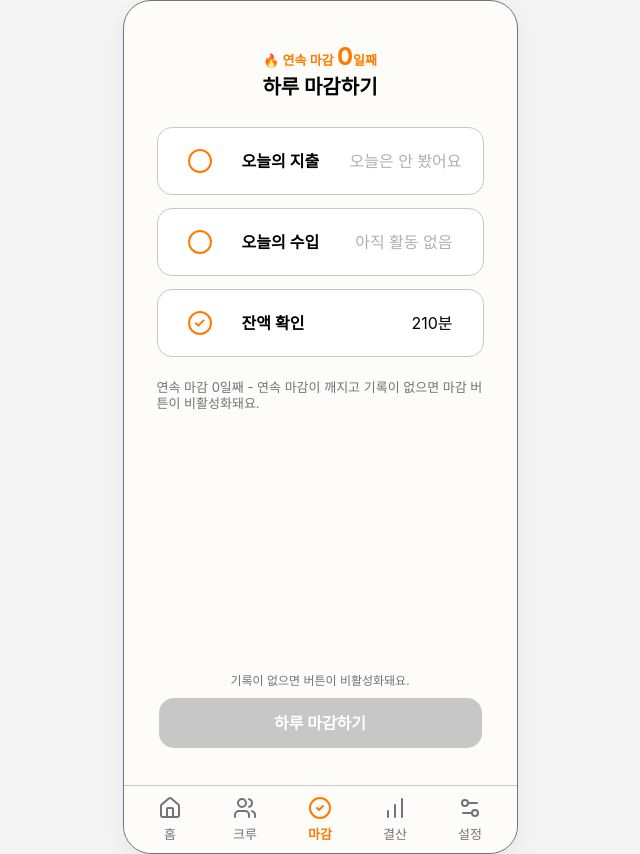
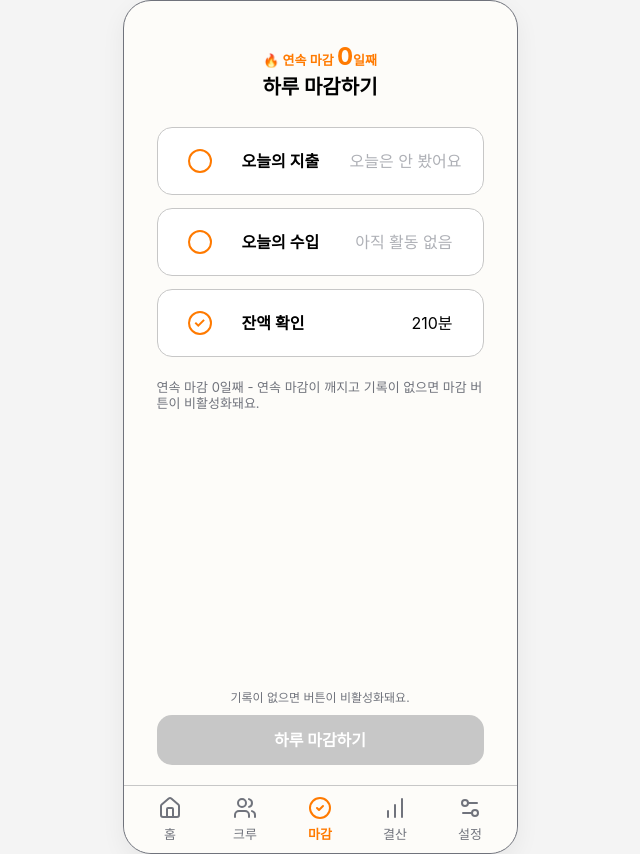
Before and after one commit to pirogramming/Dopamine-Ledger, a Django app: page /ledger/daily-close/ in a window 1280 px wide. Shown: the whole page, without its empty margins (320-960 px from the left). Run offline with Django 5.2, Linux system fonts and the light colour scheme; the visitor is signed in with stand-in values (Sample User, id 1); data that the repository does not hold is empty.

Commit message:
style: 하루 마감 화면 버튼 하단 고정 (flex + margin-top: auto)

```diff
--- a/ledger/static/ledger/css/daily_close.css
+++ b/ledger/static/ledger/css/daily_close.css
@@ -12,9 +12,11 @@
 .daily-close-page {
     position: relative;
     width: 100%;
-    min-height: 720px;
     flex: 1;
     font-family: 'Inter', sans-serif;
+
+    display: flex;
+    flex-direction: column;
 }
 
 
@@ -227,12 +229,8 @@
 ========================================= */
 
 .daily-close__action {
-    position: absolute;
-
-    left: 2px;
-    bottom: 17px;
-
-    width: calc(100% - 4px);
+    margin-top: auto;
+    width:100%;
 }
 
 .daily-close__action form {
```
